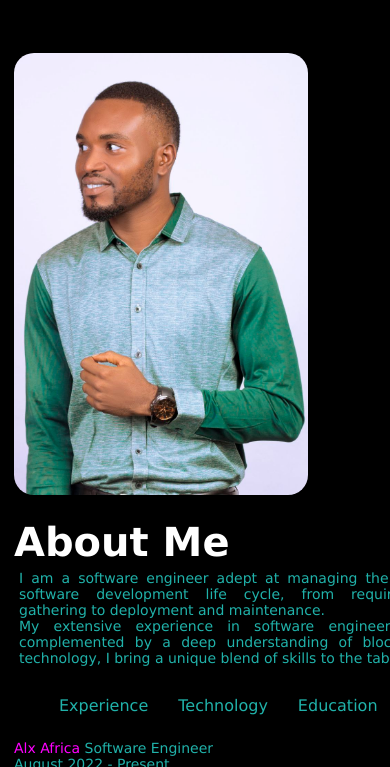
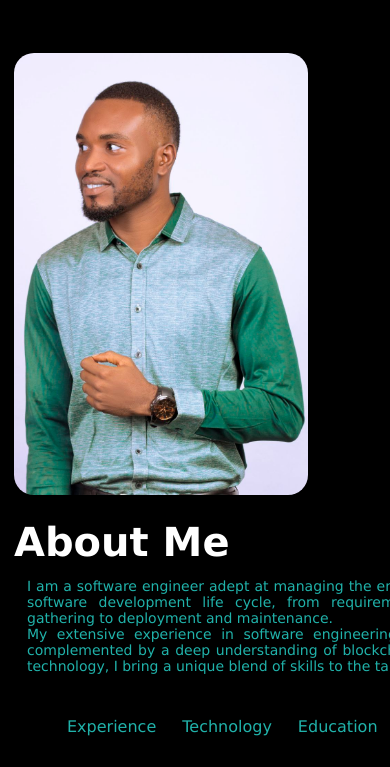
Before and after one commit to Bryanmankind/PortfoilioSite, a website: page staticPublic/about.html in a window 390 px wide. Shown: the part 77-844 px from the top of the page. Drawn offline with Linux system fonts and the light colour scheme.

Commit message:
update css

```diff
--- a/staticPublic/PortfolioSite.css
+++ b/staticPublic/PortfolioSite.css
@@ -507,9 +507,10 @@ nav .fa-solid {
   }
 
   .about-col-2 p {
-    padding: 5px;
+    padding: -5px;
     word-wrap: break-word;
     overflow-wrap: break-word;
+    margin:3px;
   }
 
   .tab-links {
```
